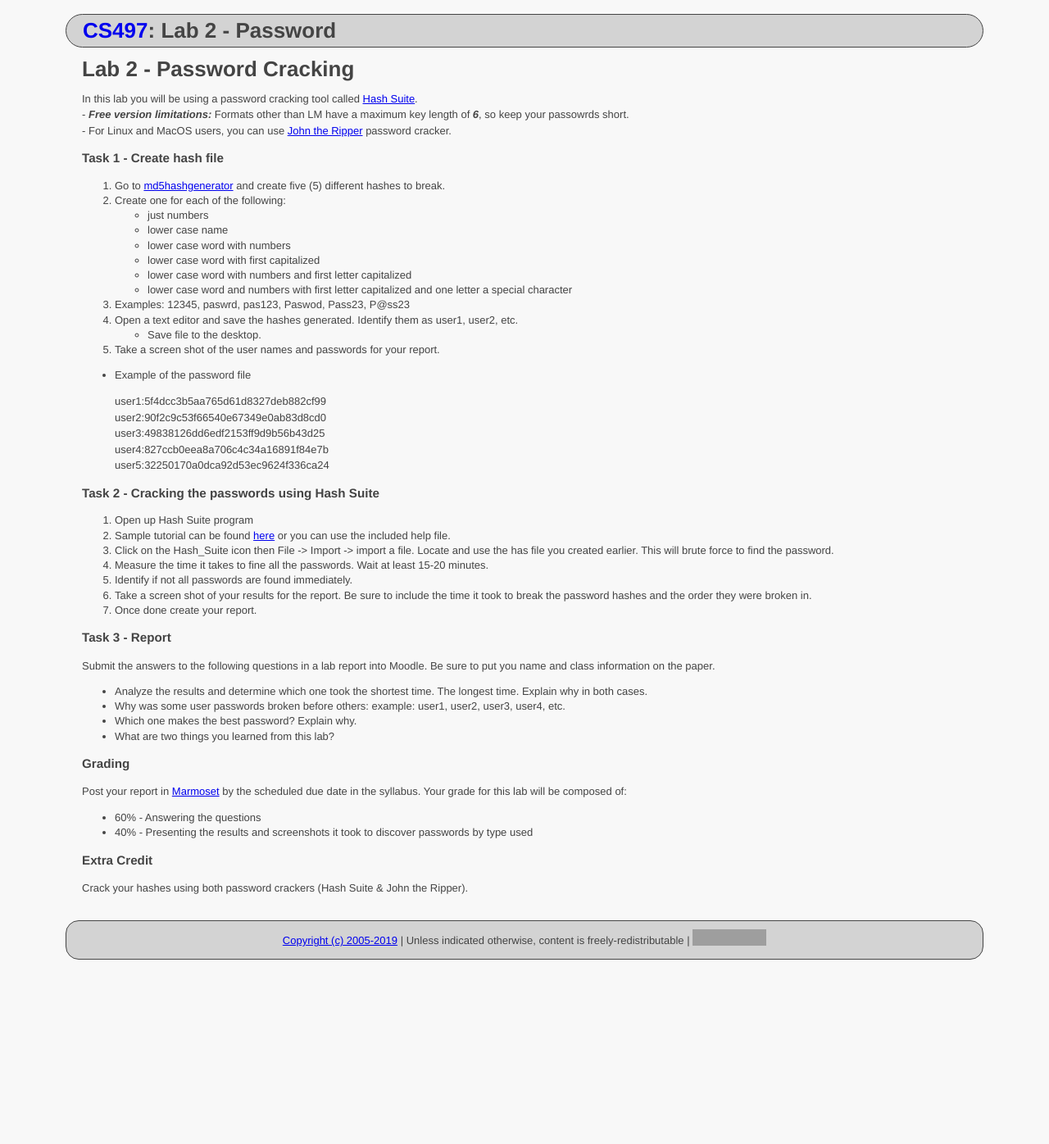
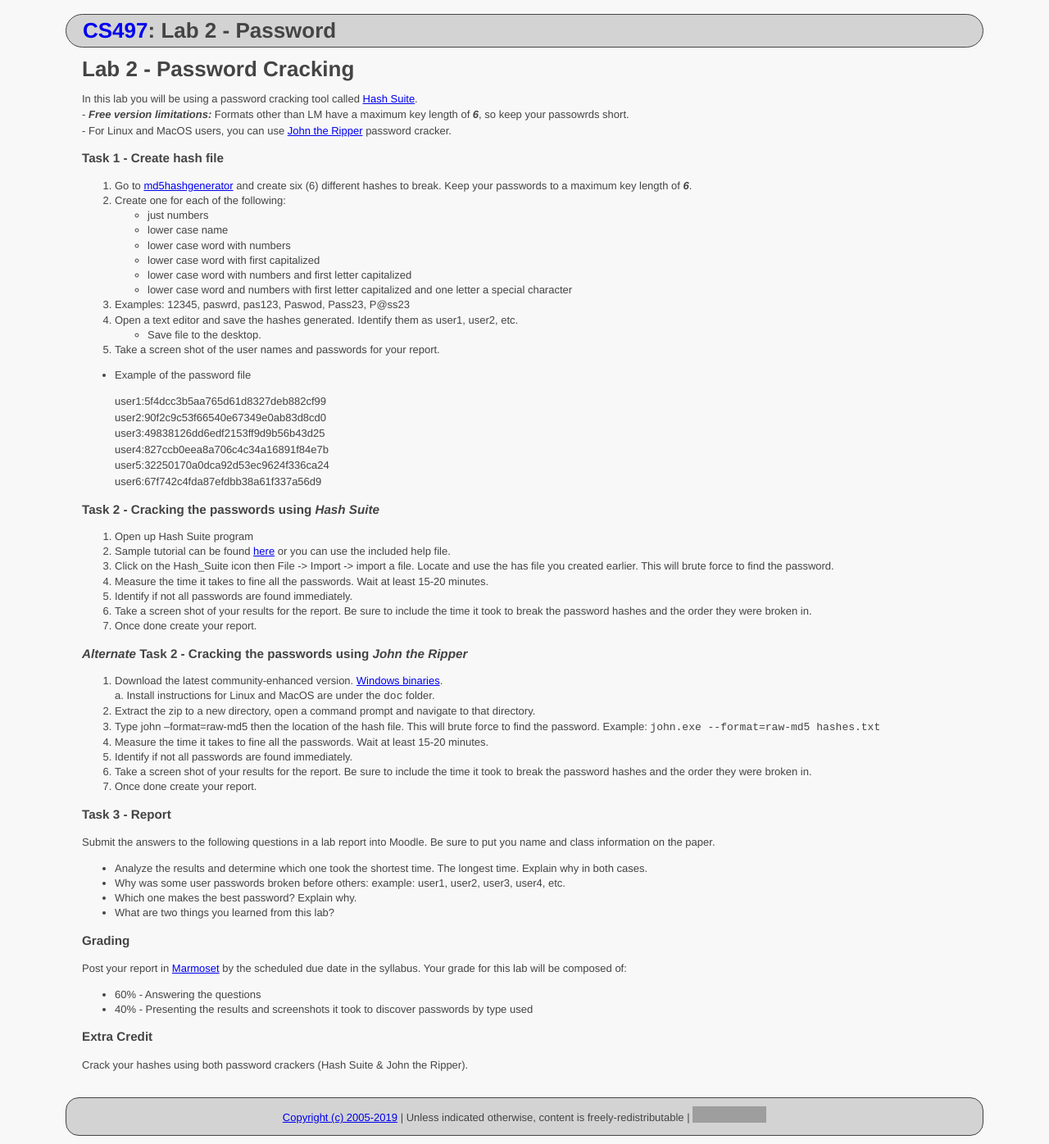
Before and after one commit to ycpcs/cs497-spring2019, a Jekyll site: the page built from labs/lab02.md, in a window 1280 px wide. Shown: the whole page at 82% size. Built offline with Jekyll 4.4.1, drawn with Linux system fonts in a browser that asks for light colours; before the commit the page ends 1181 px from its top, so only the background shows below that; grey boxes are pictures that could not be loaded.

Commit message:
Update lab02.md

````diff
--- a/labs/lab02.md
+++ b/labs/lab02.md
@@ -12,7 +12,7 @@ In this lab you will be using a password cracking tool called  [Hash Suite](http
 
 ### Task 1 - Create hash file
 
-1. Go to [md5hashgenerator](https://www.md5hashgenerator.com/) and create five (5) different hashes to break.
+1. Go to [md5hashgenerator](https://www.md5hashgenerator.com/) and create six (6) different hashes to break. Keep your passwords to a maximum key length of ***6***.
 2. Create one for each of the following:
     - just numbers
     - lower case name
@@ -28,17 +28,30 @@ character
 
 - Example of the password file
 
-> user1:5f4dcc3b5aa765d61d8327deb882cf99 <br/>
-> user2:90f2c9c53f66540e67349e0ab83d8cd0 <br/>
-> user3:49838126dd6edf2153ff9d9b56b43d25 <br/>
-> user4:827ccb0eea8a706c4c34a16891f84e7b <br/>
-> user5:32250170a0dca92d53ec9624f336ca24 <br/>
+> user1:5f4dcc3b5aa765d61d8327deb882cf99 <br>
+> user2:90f2c9c53f66540e67349e0ab83d8cd0 <br>
+> user3:49838126dd6edf2153ff9d9b56b43d25 <br>
+> user4:827ccb0eea8a706c4c34a16891f84e7b <br>
+> user5:32250170a0dca92d53ec9624f336ca24 <br>
+> user6:67f742c4fda87efdbb38a61f337a56d9 <br>
 
-### Task 2 - Cracking the passwords using Hash Suite
+### Task 2 - Cracking the passwords using ***Hash Suite***
 1. Open up Hash Suite program
 2. Sample tutorial can be found [here](https://hashsuite.openwall.net/tutorial) or you can use the included help file.
 3. Click on the Hash_Suite icon then File -&gt; Import -&gt; import a file. Locate and use the has
 file you created earlier. This will brute force to find the password.
+4. Measure the time it takes to fine all the passwords. Wait at least 15-20 minutes.
+5. Identify if not all passwords are found immediately.
+6. Take a screen shot of your results for the report. Be sure to include the time it took to
+break the password hashes and the order they were broken in.
+7. Once done create your report.
+
+### ***Alternate*** Task 2 - Cracking the passwords using ***John the Ripper***
+1. Download the latest community-enhanced version. [Windows binaries](https://www.openwall.com/john/j/john180j1w.zip).<br>
+        a.  Install instructions for Linux and MacOS are under the ```doc``` folder.
+2. Extract the zip to a new directory, open a command prompt and navigate to that directory.
+3. Type john –format=raw-md5 then the location of the hash file. This will brute force to
+find the password. Example: ```john.exe --format=raw-md5 hashes.txt```
 4. Measure the time it takes to fine all the passwords. Wait at least 15-20 minutes.
 5. Identify if not all passwords are found immediately.
 6. Take a screen shot of your results for the report. Be sure to include the time it took to
````
